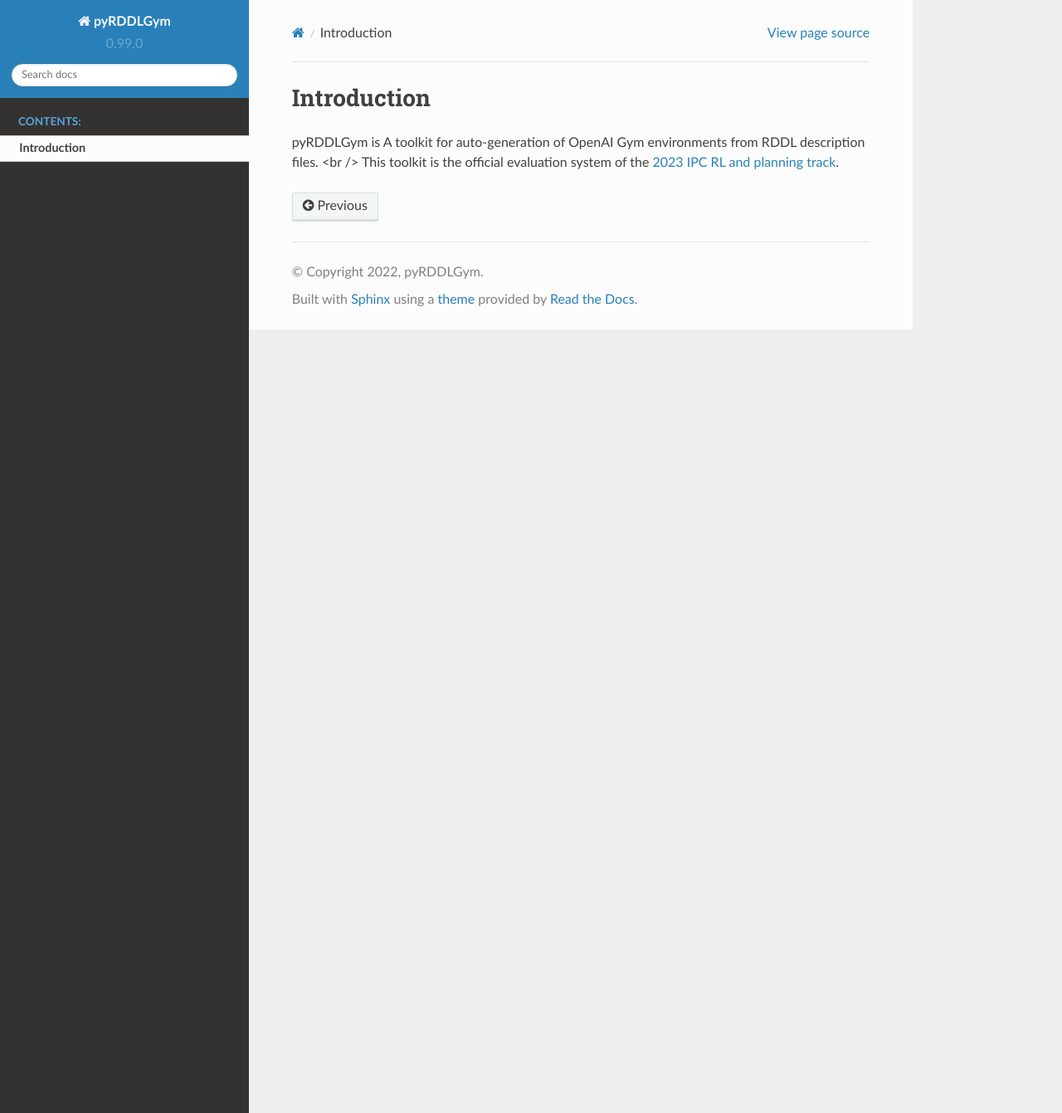
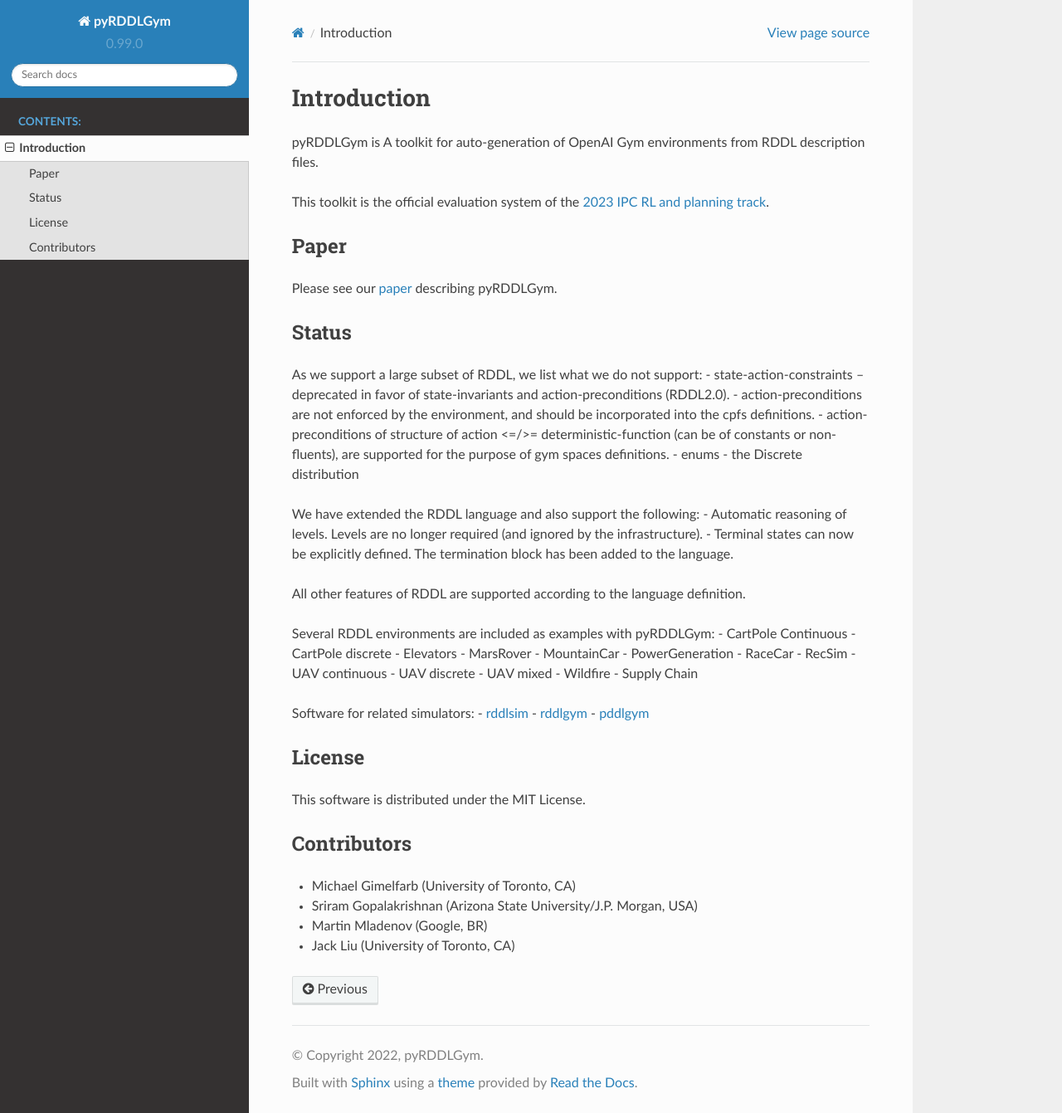
Before and after one commit to pyrddlgym-project/pyRDDLGym, a Sphinx documentation site: the page built from docs/introduction.rst, in a window 1280 px wide and 1341 px high. Shown: the whole window at 83% size. Built offline with Sphinx 7.4.7 and the Read the Docs theme 2.0.0, drawn with Linux system fonts in a browser that asks for light colours.

Commit message:
docs intro and readme

```diff
--- a/docs/introduction.rst
+++ b/docs/introduction.rst
@@ -1,5 +1,58 @@
 Introduction
-=========
+============
 
-pyRDDLGym is A toolkit for auto-generation of OpenAI Gym environments from RDDL description files. <br />
+pyRDDLGym is A toolkit for auto-generation of OpenAI Gym environments from RDDL description files.
+
 This toolkit is the official evaluation system of the `2023 IPC RL and planning track <https://ataitler.github.io/IPPC2023/>`_.
+
+Paper
+-----
+Please see our `paper <https://arxiv.org/abs/2211.05939>`_ describing pyRDDLGym.
+
+Status
+------
+
+As we support a large subset of RDDL, we list what we do not support:
+- state-action-constraints -- deprecated in favor of state-invariants and action-preconditions (RDDL2.0).
+- action-preconditions are not enforced by the environment, and should be incorporated into the cpfs definitions.
+- action-preconditions of structure of action <=/>= deterministic-function (can be of constants or non-fluents),
+are supported for the purpose of gym spaces definitions.
+- enums
+- the Discrete distribution
+
+We have extended the RDDL language and also support the following:
+- Automatic reasoning of levels. Levels are no longer required (and ignored by the infrastructure).
+- Terminal states can now be explicitly defined. The termination block has been added to the language.
+
+All other features of RDDL are supported according to the language definition.
+
+Several RDDL environments are included as examples with pyRDDLGym:
+- CartPole Continuous
+- CartPole discrete
+- Elevators
+- MarsRover
+- MountainCar
+- PowerGeneration
+- RaceCar
+- RecSim
+- UAV continuous
+- UAV discrete
+- UAV mixed
+- Wildfire
+- Supply Chain
+
+Software for related simulators:
+- `rddlsim <https://github.com/ssanner/rddlsim>`_
+- `rddlgym <https://github.com/thiagopbueno/rddlgym>`_
+- `pddlgym <https://github.com/tomsilver/pddlgym>`_
+
+License
+-------
+This software is distributed under the MIT License.
+
+Contributors
+------------
+- Michael Gimelfarb (University of Toronto, CA)
+- Sriram Gopalakrishnan (Arizona State University/J.P. Morgan, USA)
+- Martin Mladenov (Google, BR)
+- Jack Liu (University of Toronto, CA)
```
Also changed, not shown: README.md (+1 -1 lines).
